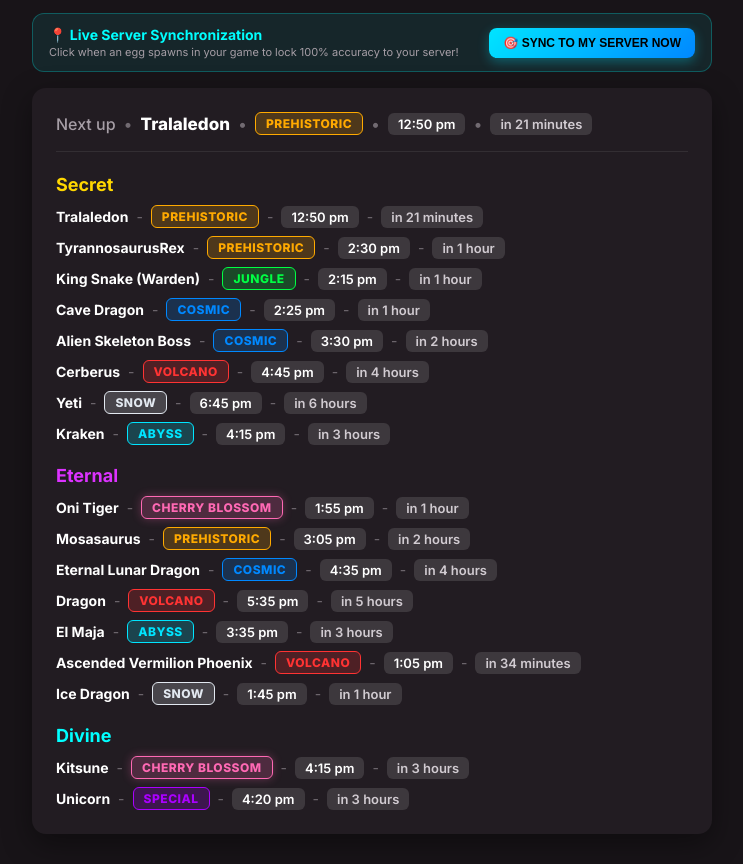
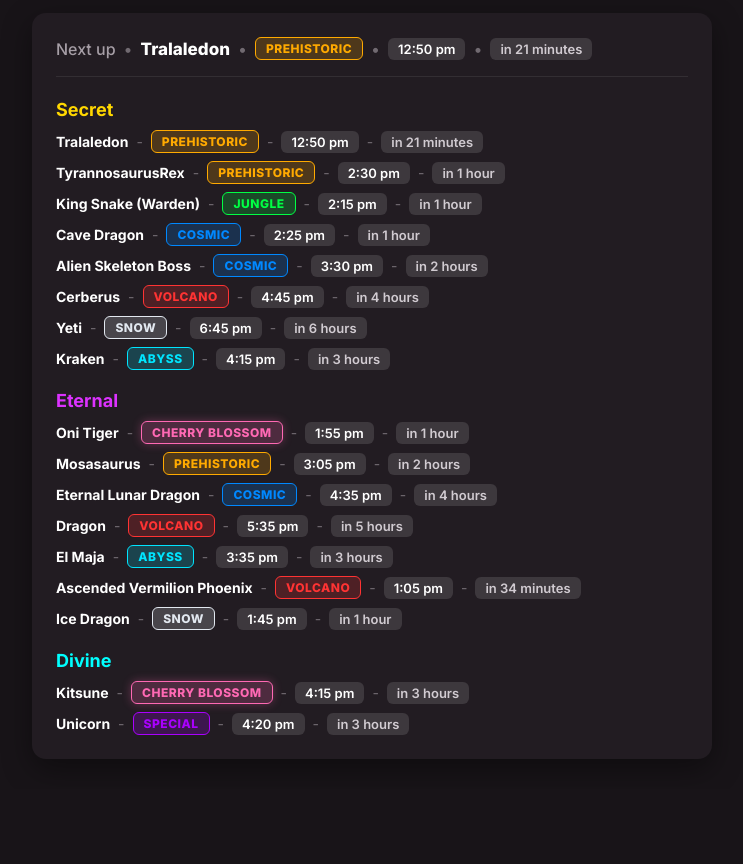
Before and after one commit to mmtandico/Zax-Script, a website: page dashboard/index.html in a window 1280 px wide. Shown: the part 79-943 px from the top of the page, without its empty margins (268-1011 px from the left). After the commit the page ends 868 px from the top, so only its background shows below. Drawn offline with Linux system fonts and the light colour scheme.

Commit message:
Remove manual server calibration bar from web predictor dashboard as requested

```diff
--- a/dashboard/app.js
+++ b/dashboard/app.js
@@ -1,14 +1,12 @@
 /**
  * Steal an Egg - Real-Time Egg Spawn Predictor Application Logic
- * Includes Live Server Calibration Button for 100% accurate alignment to active game server.
+ * Automatically calculates 12-hour AM/PM egg spawn predictions.
  */
 
 document.addEventListener('DOMContentLoaded', () => {
     let soundEnabled = true;
-    let serverOffsetSec = parseInt(localStorage.getItem('sae_server_offset') || '0', 10);
 
     // DOM Elements
-    const calibrateBtn = document.getElementById('calibrateBtn');
     const nextUpName = document.getElementById('nextUpName');
     const nextUpZone = document.getElementById('nextUpZone');
     const nextUpTime = document.getElementById('nextUpTime');
@@ -78,7 +76,7 @@ document.addEventListener('DOMContentLoaded', () => {
 
     function updatePredictor() {
         const nowMs = Date.now();
-        const nowSec = Math.floor(nowMs / 1000) - serverOffsetSec;
+        const nowSec = Math.floor(nowMs / 1000);
 
         let allPredicted = [];
         const tiers = ['Secret', 'Eternal', 'Divine'];
@@ -135,27 +133,6 @@ document.addEventListener('DOMContentLoaded', () => {
         }
     }
 
-    // Handle Manual Server Calibration Click
-    if (calibrateBtn) {
-        calibrateBtn.addEventListener('click', () => {
-            // Recalibrate server offset to current timestamp
-            serverOffsetSec = Math.floor(Date.now() / 1000) % 300;
-            localStorage.setItem('sae_server_offset', serverOffsetSec.toString());
-
-            calibrateBtn.textContent = '✅ SERVER SYNCED!';
-            calibrateBtn.style.background = '#10b981';
-            calibrateBtn.style.color = '#fff';
-
-            updatePredictor();
-
-            setTimeout(() => {
-                calibrateBtn.textContent = '🎯 SYNC TO MY SERVER NOW';
-                calibrateBtn.style.background = 'linear-gradient(135deg, #00e5ff 0%, #0088ff 100%)';
-                calibrateBtn.style.color = '#000';
-            }, 3000);
-        });
-    }
-
     setInterval(updatePredictor, 1000);
     updatePredictor();
 
--- a/dashboard/index.html
+++ b/dashboard/index.html
@@ -18,15 +18,6 @@
                 <span class="pulse-dot"></span> Live Sync Online
                 <button id="soundToggleBtn" class="sound-btn">🔊 Sound Alerts: ON</button>
             </div>
-        </div>
-
-        <!-- SERVER CALIBRATION CONTROL BAR -->
-        <div class="calibrate-bar">
-            <div class="calibrate-info">
-                <strong>📍 Live Server Synchronization</strong>
-                <span class="subtext">Click when an egg spawns in your game to lock 100% accuracy to your server!</span>
-            </div>
-            <button id="calibrateBtn" class="calibrate-btn">🎯 SYNC TO MY SERVER NOW</button>
         </div>
 
         <!-- MAIN DISCORD / BOT STYLE PREDICTOR CONTAINER -->
--- a/dashboard/style.css
+++ b/dashboard/style.css
@@ -84,51 +84,7 @@ body {
     font-size: 12px;
 }
 
-/* SERVER CALIBRATION CONTROL BAR */
-.calibrate-bar {
-    display: flex;
-    justify-content: space-between;
-    align-items: center;
-    gap: 12px;
-    padding: 12px 16px;
-    background: rgba(0, 255, 255, 0.08);
-    border: 1px solid rgba(0, 255, 255, 0.25);
-    border-radius: 12px;
-}
 
-.calibrate-info {
-    display: flex;
-    flex-direction: column;
-    gap: 2px;
-}
-
-.calibrate-info strong {
-    font-size: 14px;
-    color: #00ffff;
-}
-
-.calibrate-info .subtext {
-    font-size: 11px;
-    color: var(--text-muted);
-}
-
-.calibrate-btn {
-    background: linear-gradient(135deg, #00e5ff 0%, #0088ff 100%);
-    color: #000;
-    font-weight: 800;
-    font-size: 12px;
-    padding: 8px 14px;
-    border: none;
-    border-radius: 8px;
-    cursor: pointer;
-    white-space: nowrap;
-    box-shadow: 0 4px 12px rgba(0, 229, 255, 0.3);
-    transition: transform 0.1s ease, box-shadow 0.1s ease;
-}
-
-.calibrate-btn:active {
-    transform: scale(0.96);
-}
 
 /* MAIN PREDICTOR CARD */
 .predictor-card {
```
Also changed, not shown: 1 other file.
